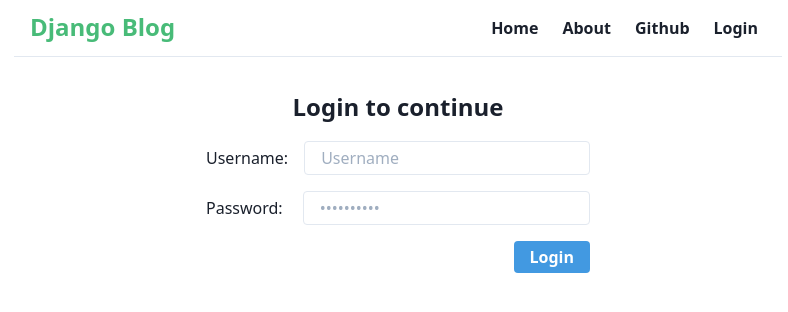
After one commit to onurguler/django-simple-blog, a Django app: page /login/ in a window 1280 px wide. The commit adds this page. Shown: the top 312 px of the page, without its empty margins (242-1030 px from the left). Run offline with Django 3.2, Linux system fonts and the light colour scheme; style sheets or scripts are compiled from the project's sources.

Commit message:
login & logout

```diff
--- /dev/null
+++ b/src/blog/templates/users/login.html
@@ -0,0 +1,22 @@
+{% extends "base.html" %}
+
+{% block content %}
+  <div class="mx-auto px-4 py-8 max-w-3xl">
+    <form action="{% url 'login' %}" method="POST" class="max-w-sm mx-auto">
+      {% csrf_token %}
+      <h1 class="mb-4 text-center text-2xl font-bold">Login to continue</h1>
+      <div class="mb-4 flex items-center justify-between">
+        <label class="mr-4" for="username">Username:</label>
+        <input class="px-4 py-1 rounded border w-full focus:outline-none focus:shadow-outline" type="text" name="username" placeholder="Username">
+      </div>
+      {% if message %}
+        <p class="text-red-500 mb-4 text-center">{{ message }}</p>
+      {% endif %}
+      <div class="mb-4 flex items-center justify-between">
+        <label class="mr-5" for="username">Password:</label>
+        <input class="px-4 py-1 rounded border w-full focus:outline-none focus:shadow-outline" type="password" name="password" placeholder="••••••••••">
+      </div>
+      <input class="bg-blue-500 text-white font-semibold float-right px-4 py-1 rounded hover:bg-blue-600 cursor-pointer focus:outline-none focus:shadow-outline" type="submit" value="Login">
+    </form>
+  </div>
+{% endblock content %}
--- a/src/blog/urls.py
+++ b/src/blog/urls.py
@@ -1,8 +1,10 @@
 from django.urls import path
-from blog.views import index, posts
+from blog.views import index, posts, users
 
 
 urlpatterns = [
     path('', posts.index, name='index'),
+    path('login/', users.user_login, name='login'),
+    path('logout/', users.user_logout, name='logout'),
     path('posts/<int:id>', posts.detail, name='post_detail')
 ]
--- /dev/null
+++ b/src/blog/views/users.py
@@ -0,0 +1,28 @@
+from django.shortcuts import render, reverse, redirect
+from django.contrib.auth import authenticate, login, logout
+from django.contrib.auth.decorators import login_required
+
+
+
+def user_login(request):
+    context = {}
+
+    if request.method == 'POST':
+        username = request.POST.get('username')
+        password = request.POST.get('password')
+
+        user = authenticate(username=username, password=password)
+
+        if user:
+            if user.is_active:
+                login(request, user)
+                return redirect(reverse('index'))
+
+        context['message'] = 'Invalid credentials'
+
+    return render(request, 'users/login.html', context)
+
+@login_required
+def user_logout(request):
+    logout(request)
+    return redirect(reverse('index'))
--- a/src/templates/_navbar.html
+++ b/src/templates/_navbar.html
@@ -18,7 +18,12 @@
     <a href="#" class="block px-2 py-1 font-semibold rounded hover:bg-gray-300">Home</a>
     <a href="#" class="mt-1 block px-2 py-1 font-semibold rounded hover:bg-gray-300 sm:mt-0 sm:ml-2">About</a>
     <a href="#" class="mt-1 block px-2 py-1 font-semibold rounded hover:bg-gray-300 sm:mt-0 sm:ml-2">Github</a>
-    <a href="#" class="mt-1 block px-2 py-1 font-semibold rounded hover:bg-gray-300 sm:mt-0 sm:ml-2">Login</a>
+    {% if user.is_authenticated %}
+      <a href="{% url 'logout' %}" class="mt-1 block px-2 py-1 font-semibold rounded hover:bg-gray-300 sm:mt-0 sm:ml-2">Logout</a>
+      <span href="{% url 'logout' %}" class="mt-1 block px-2 py-1 font-semibold rounded sm:mt-0 sm:ml-2">Welcome: {{ user.username }}</span>
+    {% else %}
+      <a href="{% url 'login' %}" class="mt-1 block px-2 py-1 font-semibold rounded hover:bg-gray-300 sm:mt-0 sm:ml-2">Login</a>
+    {% endif %}
   </nav>
 </header>
 
```
